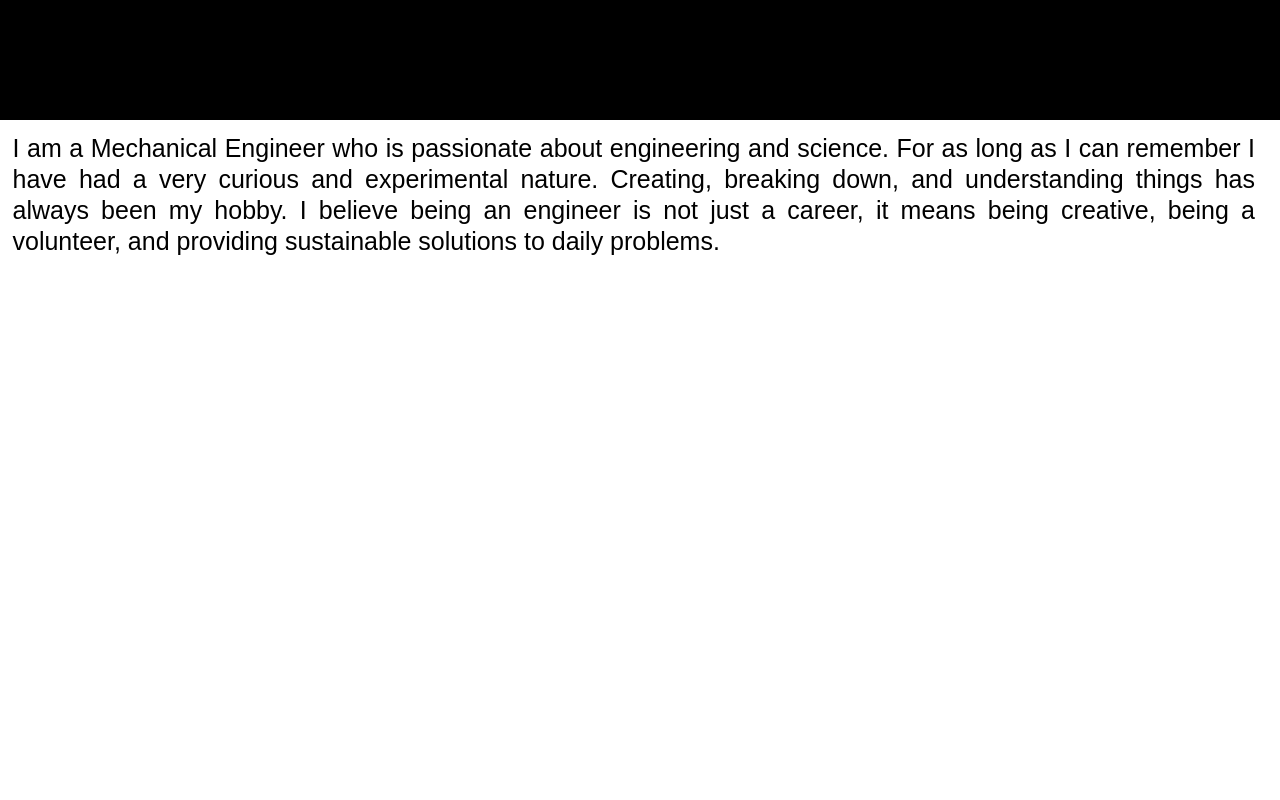
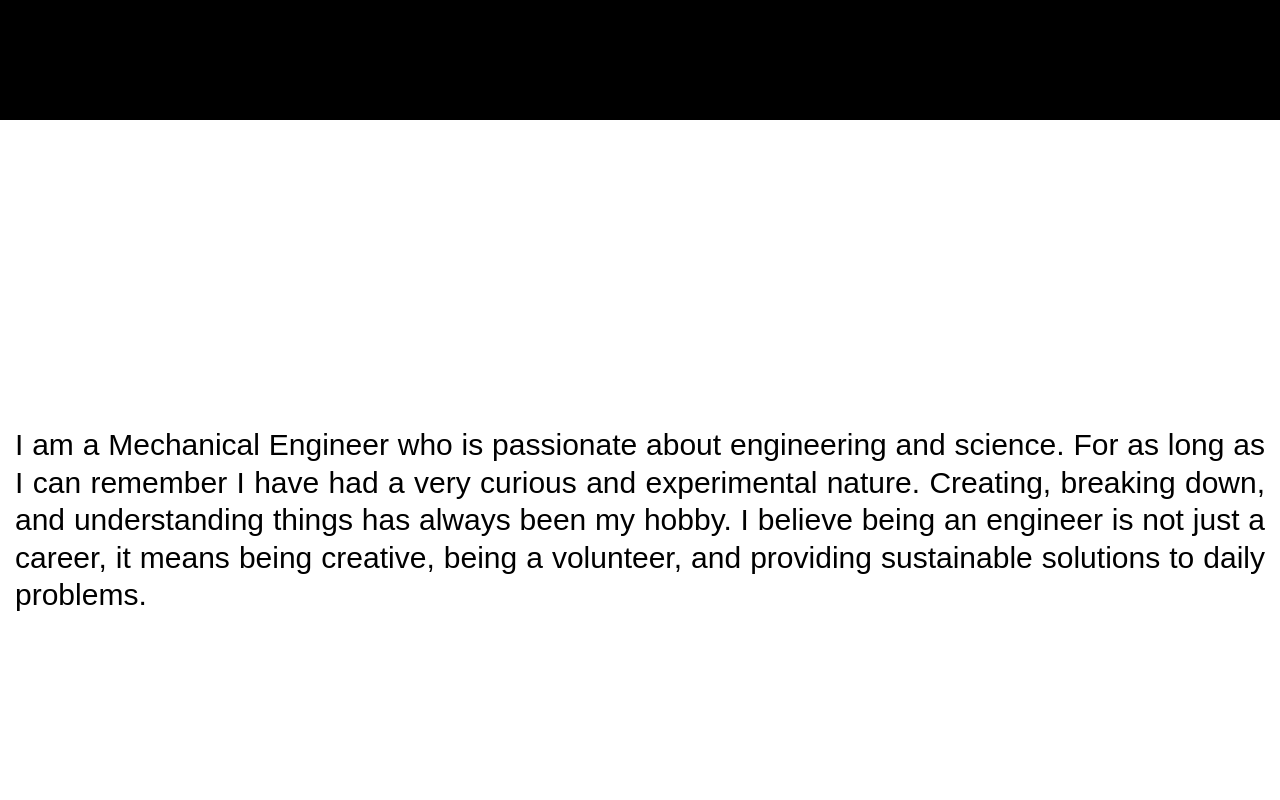
Before and after one commit to AlienDr0id/about_me, a plain HTML site: page index.html in a window 1280 px wide. Shown: the part 680-1480 px from the top of the page. Drawn offline with Linux system fonts and the light colour scheme.

Commit message:
Vertically alligned the article text

```diff
--- a/screen.css
+++ b/screen.css
@@ -68,7 +68,7 @@ html {
 
   h1 {
   font-family:Arial, Helvetica, sans-serif;
-  font-size: 4.5em; /* 90/20 =4.5em */
+  font-size: 5em; /* 100/20 =4.5em */
   line-height: 1.25;
   text-align: center;
   display: table-cell;
@@ -81,18 +81,19 @@ html {
 article{
   font-family:Arial, Helvetica, sans-serif;
   line-height: 1.25;
-  font-size: 1.25em;
+  font-size: 1.5em;
   color: black;
   background-color: white;
   padding-left:0.5em;
-  padding-top:0.5em;
-  display: block;
-  padding-right:1em;
-  text-align: justify;
+  padding-right:0.5em;
+  text-align:justify;
+  display: inline-flex;
+  align-items: center;
   width: auto;
   height: 100vh;
+
 }
-
+/* Responsive Images */
 Figure{
   padding-left:0.5em;
   padding-top:0.5em;
@@ -118,6 +119,3 @@ footer{
 
 
 /* State Styles; JavaScript or media-query dependent styles */
-
-
-/* Responsive Images */
```
